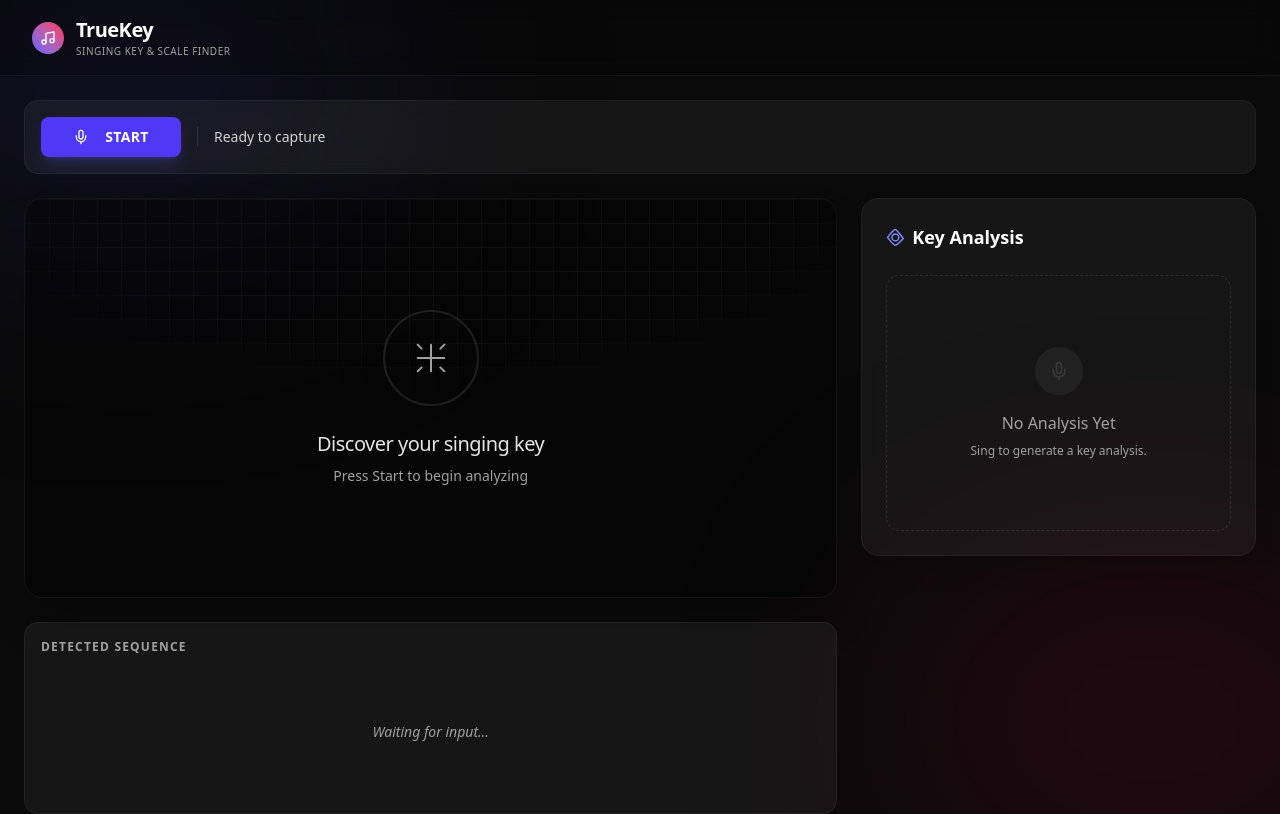
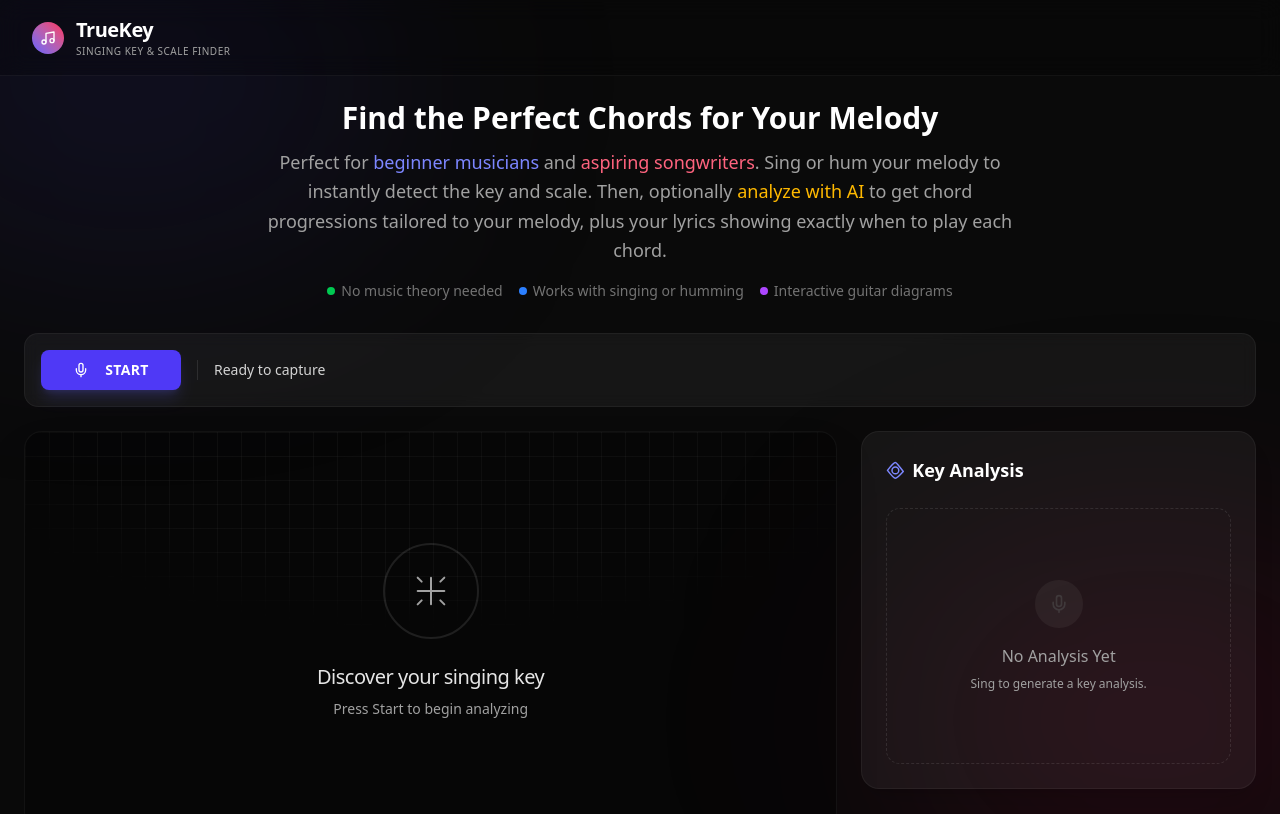
Before and after one commit to Cristlopezr/true-key, a React (Vite) app: page / in a window 1280 px wide. Shown: the top 814 px of the page. Built offline with nearby package versions, Linux system fonts and the light colour scheme.

Commit message:
Added bpm

```diff
--- a/src/App.tsx
+++ b/src/App.tsx
@@ -25,7 +25,34 @@ function App() {
 
         {/* Main Workspace */}
         <main className="flex-1 p-6 overflow-auto">
-             <AudioCapture />
+          {/* Hero Section */}
+          <div className="max-w-3xl mx-auto mb-8 text-center">
+            <h2 className="text-2xl md:text-3xl font-bold text-white mb-3">
+              Find the Perfect Chords for Your Melody
+            </h2>
+            <p className="text-neutral-400 text-base md:text-lg leading-relaxed mb-4">
+              Perfect for <span className="text-indigo-400">beginner musicians</span> and <span className="text-rose-400">aspiring songwriters</span>.
+              Sing or hum your melody to instantly detect the key and scale.
+              Then, optionally <span className="text-amber-400">analyze with AI</span> to get chord progressions
+              tailored to your melody, plus your lyrics showing exactly when to play each chord.
+            </p>
+            <div className="flex flex-wrap justify-center gap-4 text-sm text-neutral-500">
+              <span className="flex items-center gap-1.5">
+                <span className="w-2 h-2 rounded-full bg-green-500"></span>
+                No music theory needed
+              </span>
+              <span className="flex items-center gap-1.5">
+                <span className="w-2 h-2 rounded-full bg-blue-500"></span>
+                Works with singing or humming
+              </span>
+              <span className="flex items-center gap-1.5">
+                <span className="w-2 h-2 rounded-full bg-purple-500"></span>
+                Interactive guitar diagrams
+              </span>
+            </div>
+          </div>
+
+          <AudioCapture />
         </main>
       </div>
     </div>
--- a/src/components/AIAnalysisResult.tsx
+++ b/src/components/AIAnalysisResult.tsx
@@ -1,6 +1,51 @@
-import type { AIAnalysisResponse } from '@/types/aiAnalysis';
+import type { AIAnalysisResponse, LyricLine } from '@/types/aiAnalysis';
 import { cn } from '@/lib/utils';
 import { HoverableChord } from './HoverableChord';
+
+/**
+ * Renders a lyric line with chords positioned above the correct words
+ */
+function LyricLineWithChords({ line }: { line: LyricLine }) {
+  // Find the position of each word in the text and map chords to positions
+  const chordPositions: Array<{ chord: string; position: number }> = [];
+
+  for (const chordInfo of line.chords) {
+    // Find the word in the text (case-insensitive search for robustness)
+    const wordIndex = line.text.toLowerCase().indexOf(chordInfo.word.toLowerCase());
+    if (wordIndex !== -1) {
+      chordPositions.push({ chord: chordInfo.chord, position: wordIndex });
+    }
+  }
+
+  // Sort by position
+  chordPositions.sort((a, b) => a.position - b.position);
+
+  // Build the chord line with proper spacing
+  const chordElements: React.ReactNode[] = [];
+  let lastEnd = 0;
+
+  chordPositions.forEach((cp, idx) => {
+    // Add spaces before this chord
+    const spacesNeeded = cp.position - lastEnd;
+    if (spacesNeeded > 0) {
+      chordElements.push(<span key={`space-${idx}`}>{' '.repeat(spacesNeeded)}</span>);
+    }
+    // Add the chord
+    chordElements.push(<HoverableChord key={`chord-${idx}`} chord={cp.chord} />);
+    lastEnd = cp.position + cp.chord.length;
+  });
+
+  return (
+    <div>
+      {chordPositions.length > 0 && (
+        <div className="text-violet-400 font-bold whitespace-pre">
+          {chordElements}
+        </div>
+      )}
+      <div className="text-neutral-200">{line.text}</div>
+    </div>
+  );
+}
 
 interface AIAnalysisResultProps {
   result: AIAnalysisResponse | null;
@@ -174,12 +219,21 @@ export function AIAnalysisResult({ result, isLoading, error }: AIAnalysisResultP
             <span className="text-3xl font-black text-white tracking-tight">{result.key}</span>
           </div>
         </div>
+        <div className="flex items-center gap-6">
+          {result.tempo && (
+            <div className="text-right border-r border-white/10 pr-6">
+              <span className="text-2xl font-bold text-amber-400">{result.tempo.bpm}</span>
+              <span className="text-lg text-amber-400/70 ml-1">BPM</span>
+              <p className="text-xs text-amber-400/70 uppercase">{result.tempo.timeSignature}</p>
+            </div>
+          )}
           {result.confidence > 0 && (
             <div className="text-right">
               <span className="text-3xl font-bold text-emerald-400">{Math.round(result.confidence * 100)}%</span>
               <p className="text-xs text-emerald-400/70 uppercase">Match</p>
             </div>
           )}
+        </div>
       </div>
 
       {/* Analysis - Collapsible */}
@@ -283,32 +337,10 @@ export function AIAnalysisResult({ result, isLoading, error }: AIAnalysisResultP
             </svg>
             Lyrics with Chords
           </p>
-          <div className="font-mono text-sm leading-relaxed space-y-4 bg-black/20 rounded-lg p-4 overflow-x-auto">
-            {result.lyrics.map((line, lineIndex) => {
-              // Build chord elements with proper positioning
-              const sortedChords = [...line.chords].sort((a, b) => a.position - b.position);
-
-              return (
-                <div key={lineIndex} className="whitespace-pre">
-                  {sortedChords.length > 0 && (
-                    <div className="text-violet-400 font-bold flex">
-                      {sortedChords.map((chordInfo, idx) => {
-                        // Calculate padding based on position
-                        const prevEnd = idx === 0 ? 0 : sortedChords[idx - 1].position + sortedChords[idx - 1].chord.length;
-                        const padding = Math.max(0, chordInfo.position - prevEnd);
-                        return (
-                          <span key={idx}>
-                            {' '.repeat(padding)}
-                            <HoverableChord chord={chordInfo.chord} />
-                          </span>
-                        );
-                      })}
-                    </div>
-                  )}
-                  <div className="text-neutral-200">{line.text}</div>
-                </div>
-              );
-            })}
+          <div className="font-mono text-sm leading-relaxed space-y-3 bg-black/20 rounded-lg p-4">
+            {result.lyrics.map((line, lineIndex) => (
+              <LyricLineWithChords key={lineIndex} line={line} />
+            ))}
           </div>
         </div>
       )}
--- a/src/components/ChordDiagram.tsx
+++ b/src/components/ChordDiagram.tsx
@@ -33,8 +33,8 @@ interface ChordSVGProps {
 function ChordSVG({ chord, width, height }: ChordSVGProps) {
   const { frets, baseFret = 1, barres = [] } = chord;
 
-  // Dimensions
-  const padding = { top: 20, left: 15, right: 10, bottom: 10 };
+  // Dimensions - adjusted for name at bottom
+  const padding = { top: 15, left: 15, right: 10, bottom: 20 };
   const fretboardWidth = width - padding.left - padding.right;
   const fretboardHeight = height - padding.top - padding.bottom;
   const stringSpacing = fretboardWidth / 5; // 6 strings, 5 gaps
@@ -51,12 +51,12 @@ function ChordSVG({ chord, width, height }: ChordSVGProps) {
 
   return (
     <svg width={width} height={height} className="chord-diagram">
-      {/* Chord name */}
+      {/* Chord name at bottom */}
       <text
         x={width / 2}
-        y={12}
+        y={height - 4}
         textAnchor="middle"
-        className="fill-white font-bold text-sm"
+        className="fill-violet-300 font-bold text-sm"
       >
         {chord.name}
       </text>
```
Also changed, not shown: src/types/aiAnalysis.ts (+18 -4 lines). Lines whose indentation alone changed are shown as unchanged.
